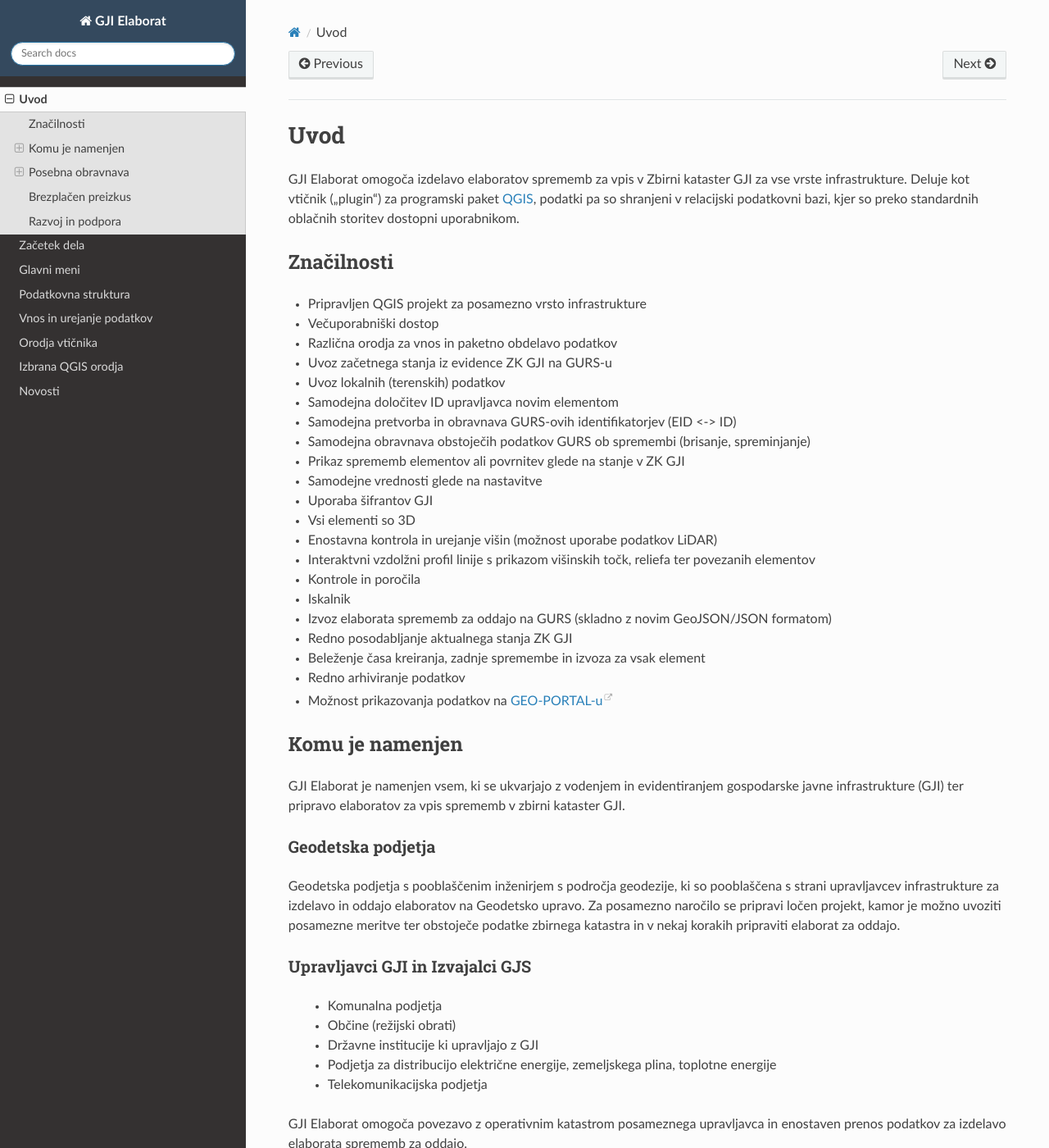
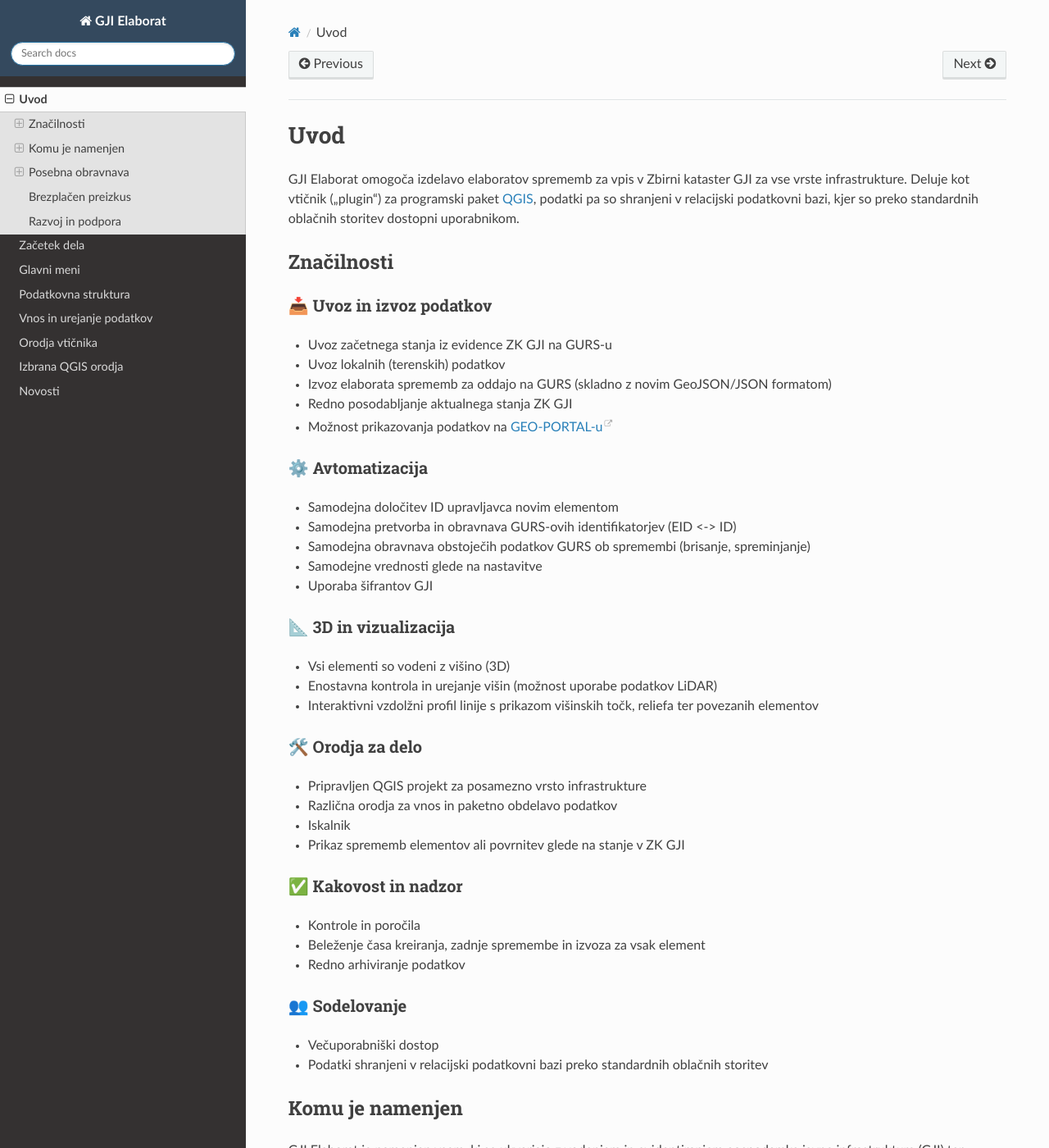
Before and after one commit to level2-gis/gji_elaborat_docs, a Sphinx documentation site: the page built from doc/uvod.rst, in a window 1280 px wide and 1400 px high. Shown: the whole window at 82% size. Built offline with Sphinx 7.4.7 and the Read the Docs theme 3.1.0, drawn with Linux system fonts in a browser that asks for light colours.

Commit message:
razdeljene značilnosti v uvodu

```diff
--- a/doc/uvod.rst
+++ b/doc/uvod.rst
@@ -10,27 +10,51 @@ za programski paket :ref:`qgis`, podatki pa so shranjeni v relacijski podatkovni
 Značilnosti
 -----------
 
-- Pripravljen QGIS projekt za posamezno vrsto infrastrukture
-- Večuporabniški dostop
-- Različna orodja za vnos in paketno obdelavo podatkov
+📥 Uvoz in izvoz podatkov
+~~~~~~~~~~~~~~~~~~~~~~~~~~~
+
 - Uvoz začetnega stanja iz evidence ZK GJI na GURS-u
 - Uvoz lokalnih (terenskih) podatkov
+- Izvoz elaborata sprememb za oddajo na GURS (skladno z novim GeoJSON/JSON formatom)
+- Redno posodabljanje aktualnega stanja ZK GJI
+- Možnost prikazovanja podatkov na `GEO-PORTAL-u <https://site.geo-portal.si>`_
+
+⚙️ Avtomatizacija
+~~~~~~~~~~~~~~~~~~~~~~
+
 - Samodejna določitev ID upravljavca novim elementom
 - Samodejna pretvorba in obravnava GURS-ovih identifikatorjev (EID <-> ID)
 - Samodejna obravnava obstoječih podatkov GURS ob spremembi (brisanje, spreminjanje)
-- Prikaz sprememb elementov ali povrnitev glede na stanje v ZK GJI
 - Samodejne vrednosti glede na nastavitve
 - Uporaba šifrantov GJI
-- Vsi elementi so 3D
+
+📐 3D in vizualizacija
+~~~~~~~~~~~~~~~~~~~~~~~~
+
+- Vsi elementi so vodeni z višino (3D)
 - Enostavna kontrola in urejanje višin (možnost uporabe podatkov LiDAR)
-- Interaktvni vzdolžni profil linije s prikazom višinskih točk, reliefa ter povezanih elementov
+- Interaktivni vzdolžni profil linije s prikazom višinskih točk, reliefa ter povezanih elementov
+
+🛠️ Orodja za delo
+~~~~~~~~~~~~~~~~~~~
+
+- Pripravljen QGIS projekt za posamezno vrsto infrastrukture
+- Različna orodja za vnos in paketno obdelavo podatkov
+- Iskalnik
+- Prikaz sprememb elementov ali povrnitev glede na stanje v ZK GJI
+
+✅ Kakovost in nadzor
+~~~~~~~~~~~~~~~~~~~~~~~
+
 - Kontrole in poročila
-- Iskalnik
-- Izvoz elaborata sprememb za oddajo na GURS (skladno z novim GeoJSON/JSON formatom)
-- Redno posodabljanje aktualnega stanja ZK GJI
 - Beleženje časa kreiranja, zadnje spremembe in izvoza za vsak element
 - Redno arhiviranje podatkov
-- Možnost prikazovanja podatkov na `GEO-PORTAL-u <https://site.geo-portal.si>`_
+
+👥 Sodelovanje
+~~~~~~~~~~~~~~~
+
+- Večuporabniški dostop
+- Podatki shranjeni v relacijski podatkovni bazi preko standardnih oblačnih storitev
 
 
 Komu je namenjen
```
